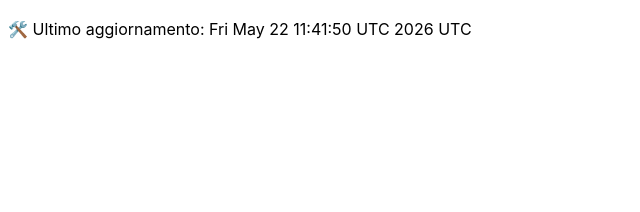
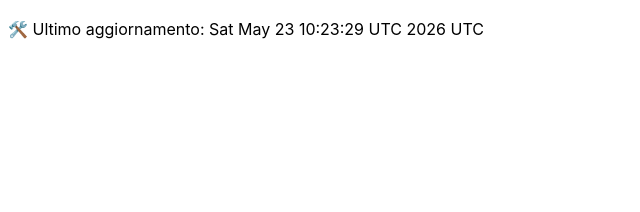
Before and after one commit to DanteTrb/DanteTrb.github.io, a Jekyll site: the page built from badges.md, in a window 1280 px wide. Shown: the top 212 px of the page, without its empty margins (0-640 px from the left). Built offline with Jekyll 4.4.1, drawn with Linux system fonts in a browser that asks for light colours; our own code applies the rules of GitHub Pages for plain Markdown files.

Commit message:
🛠️ Aggiornamento automatico badge

```diff
--- a/badges.md
+++ b/badges.md
@@ -1 +1 @@
-🛠️ Ultimo aggiornamento: Fri May 22 11:41:50 UTC 2026 UTC
+🛠️ Ultimo aggiornamento: Sat May 23 10:23:29 UTC 2026 UTC
```
